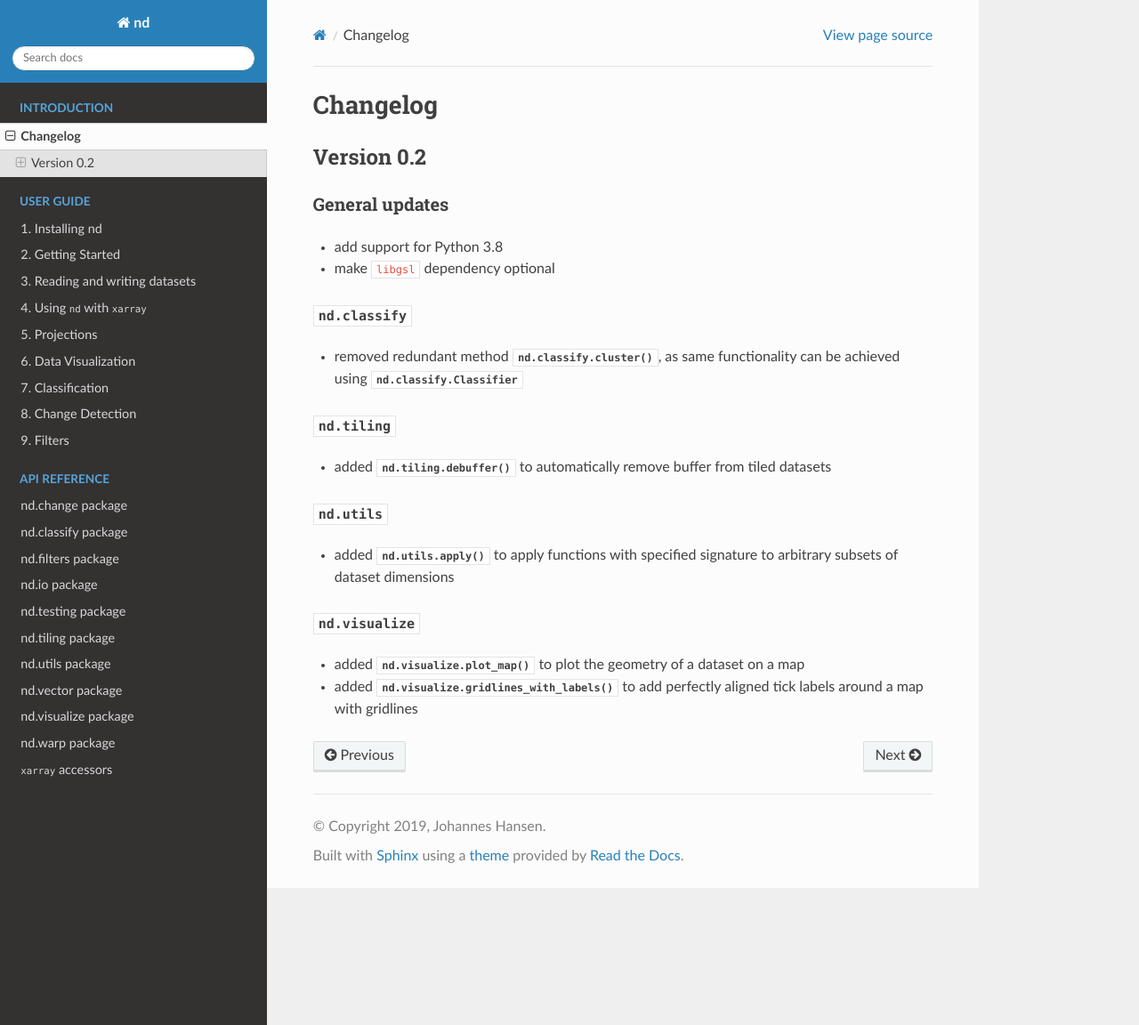
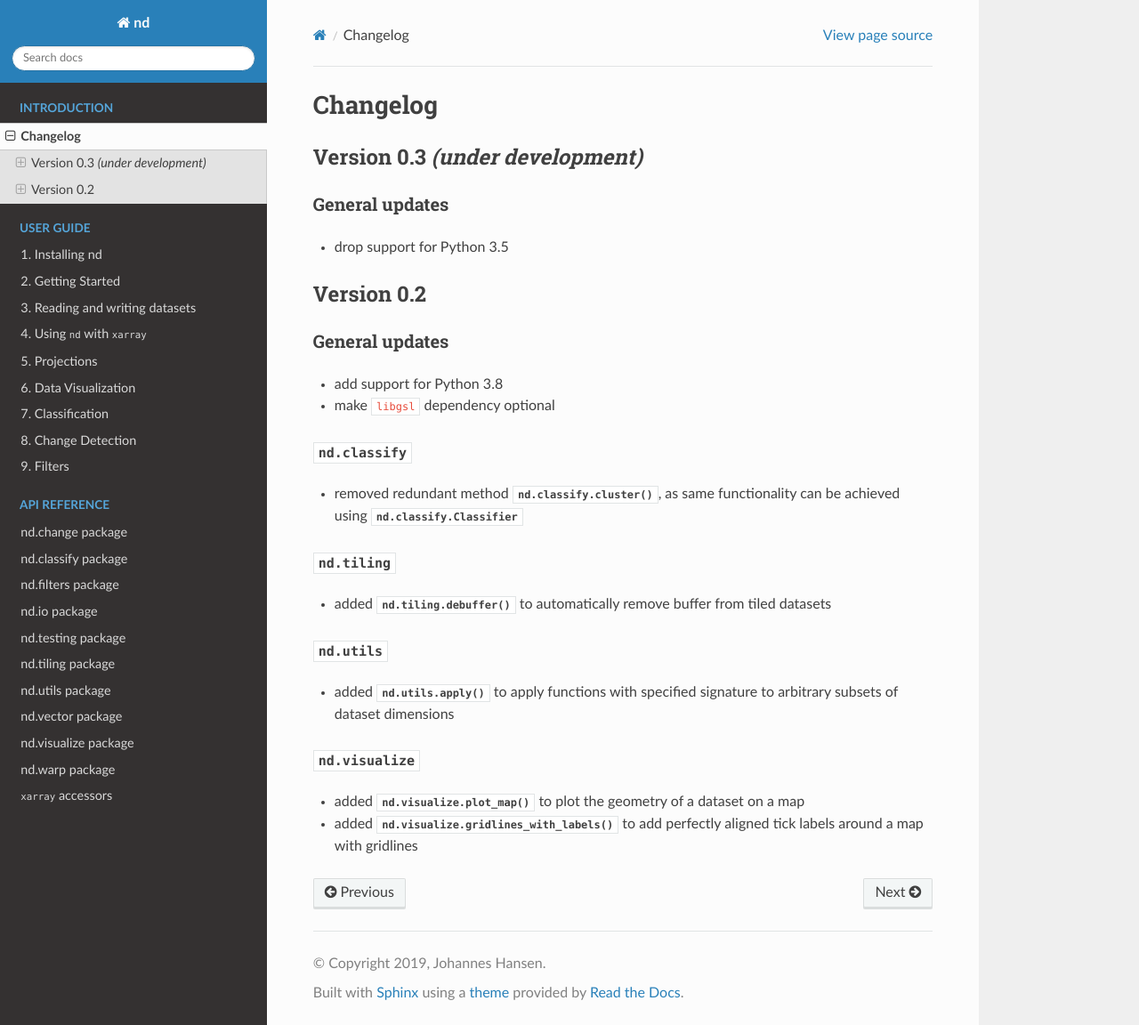
Before and after one commit to jnhansen/nd, a Sphinx documentation site: the page built from doc/changelog.rst, in a window 1280 px wide and 1152 px high. Shown: the whole window at 89% size. Built offline with Sphinx 7.4.7 and the Read the Docs theme 2.0.0, drawn with Linux system fonts in a browser that asks for light colours; the version number could not be read and is left out.

Commit message:
dropping support for Python 3.5

```diff
--- a/doc/changelog.rst
+++ b/doc/changelog.rst
@@ -1,5 +1,15 @@
 Changelog
 =========
+
+
+Version 0.3 *(under development)*
+---------------------------------
+
+General updates
+...............
+
+- drop support for Python 3.5
+
 
 Version 0.2
 -----------
--- a/setup.cfg
+++ b/setup.cfg
@@ -13,7 +13,6 @@ classifier =
     Intended Audience :: Developers
     Natural Language :: English
     Programming Language :: Python
-    Programming Language :: Python :: 3.5
     Programming Language :: Python :: 3.6
     Programming Language :: Python :: 3.7
     Programming Language :: Python :: 3.8
```
Also changed, not shown: .travis.yml.
